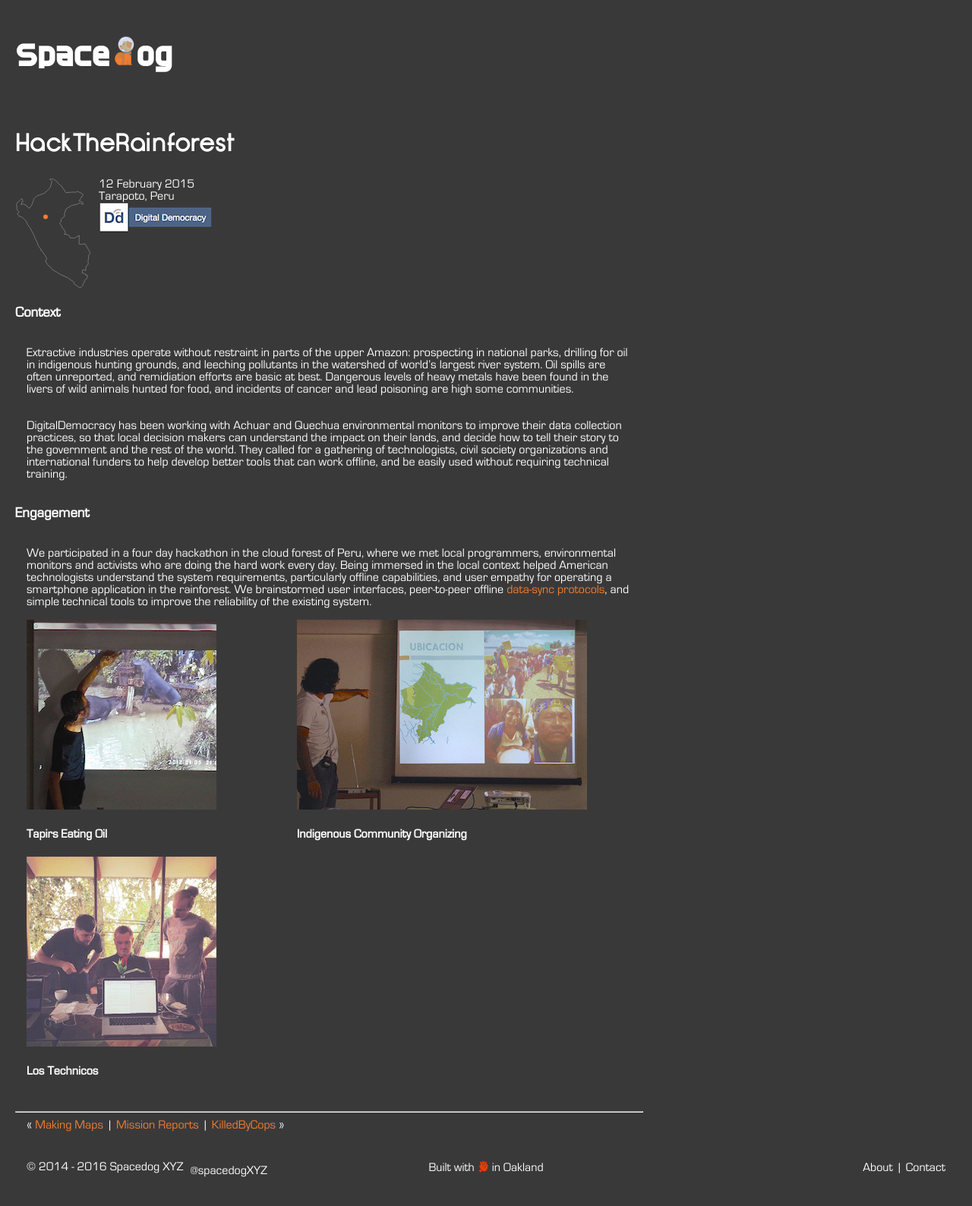
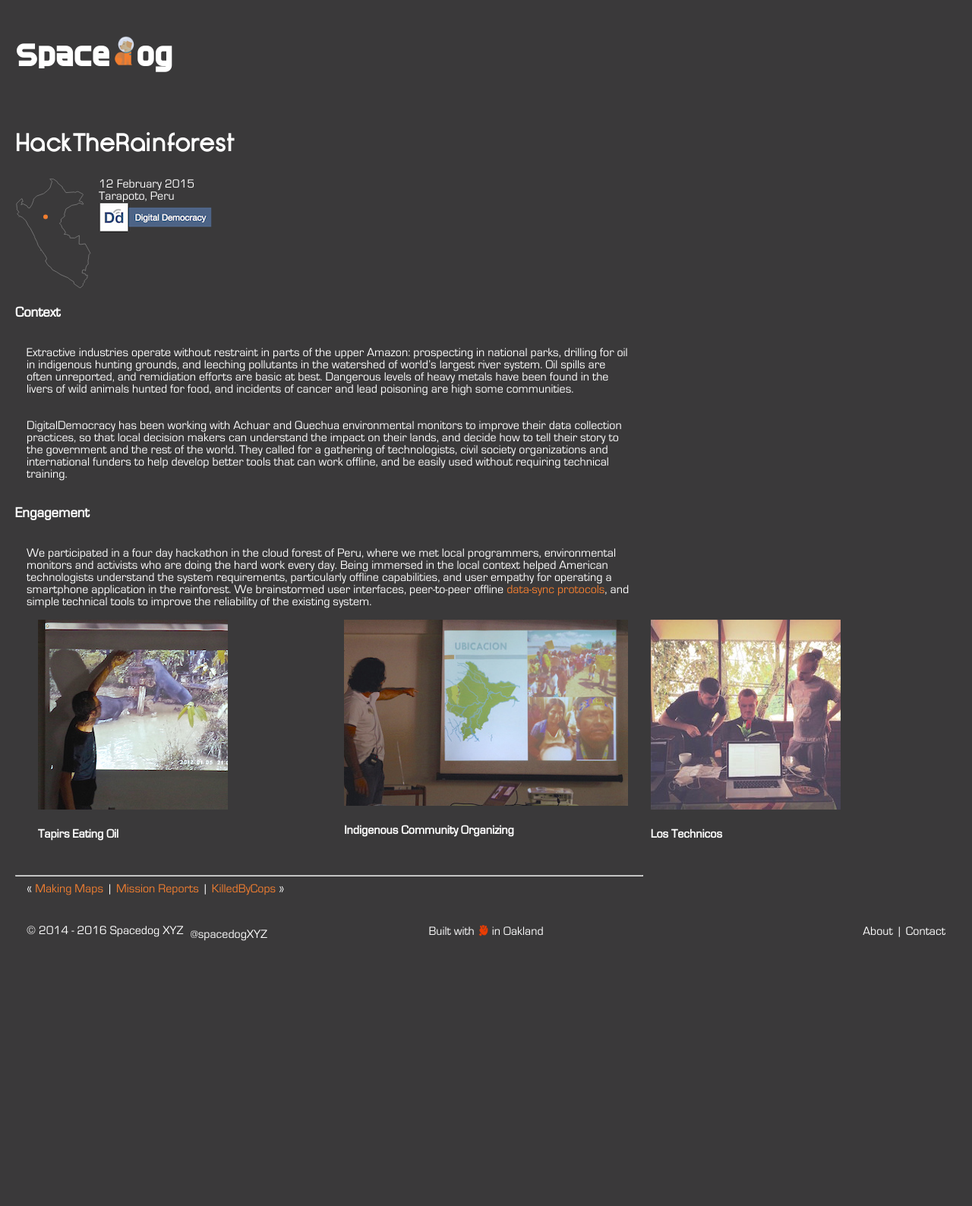
Before and after one commit to spacedogXYZ/spacedogXYZ, a Jekyll site: the page built from _posts/2015-02-12-hacktherainforest.md, in a window 1280 px wide. Shown: the whole page at 76% size. Built offline with Jekyll 4.4.1, drawn with Linux system fonts in a browser that asks for light colours; nearby versions of some CDN libraries; comment, search, counter and statistics services are not loaded; after the commit the page ends 1277 px from its top, so only the background shows below that.

Commit message:
digidem files reorganize

```diff
--- a/_posts/2015-02-12-hacktherainforest.md
+++ b/_posts/2015-02-12-hacktherainforest.md
@@ -20,7 +20,7 @@ DigitalDemocracy has been working with Achuar and Quechua environmental monitors
 We participated in a four day hackathon in the cloud forest of Peru, where we met local programmers, environmental monitors and activists who are doing the hard work every day. Being immersed in the local context helped American technologists understand the system requirements, particularly offline capabilities, and user empathy for operating a smartphone application in the rainforest. We brainstormed user interfaces, peer-to-peer offline [data-sync protocols](https://github.com/spacedogXYZ/hacktherainforest-data-sync-proposal), and simple technical tools to improve the reliability of the existing system.
 
 <div class="full">
-<div class="thumb inline left"><img src="/static/posts/hacktherainforest/tapirs-eating-oil.jpg"><h4>Tapirs Eating Oil</h4></div>
-<div class="thumb inline left"><img src="/static/posts/hacktherainforest/indigenous-organizing.jpg"><h4>Indigenous Community Organizing</h4></div>
-<div class="thumb inline left"><img src="/static/posts/hacktherainforest/tarapoto-technicos.jpg"><h4>Los Technicos</h4></div>
+<div class="thumb inline third left"><img src="/static/posts/digidem/hacktherainforest/tapirs-eating-oil.jpg"><h4>Tapirs Eating Oil</h4></div>
+<div class="thumb inline third left"><img src="/static/posts/digidem/hacktherainforest/indigenous-organizing.jpg"><h4>Indigenous Community Organizing</h4></div>
+<div class="thumb inline third left"><img src="/static/posts/digidem/hacktherainforest/tarapoto-technicos.jpg"><h4>Los Technicos</h4></div>
 </div>
```
Also changed, not shown: other parts of _posts/2015-02-12-hacktherainforest.md (+1 -1 lines), static/posts/digidem/hacktherainforest/indigenous-organizing.jpg (renamed from static/posts/hacktherainforest/indigenous-organizing.jpg), static/posts/digidem/hacktherainforest/monitor-gps.jpg (renamed from static/posts/hacktherainforest/monitor-gps.jpg), static/posts/digidem/hacktherainforest/tapirs-eating-oil.jpg (renamed from static/posts/hacktherainforest/tapirs-eating-oil.jpg), static/posts/digidem/hacktherainforest/tarapoto-technicos.jpg (renamed from static/posts/hacktherainforest/tarapoto-technicos.jpg).
